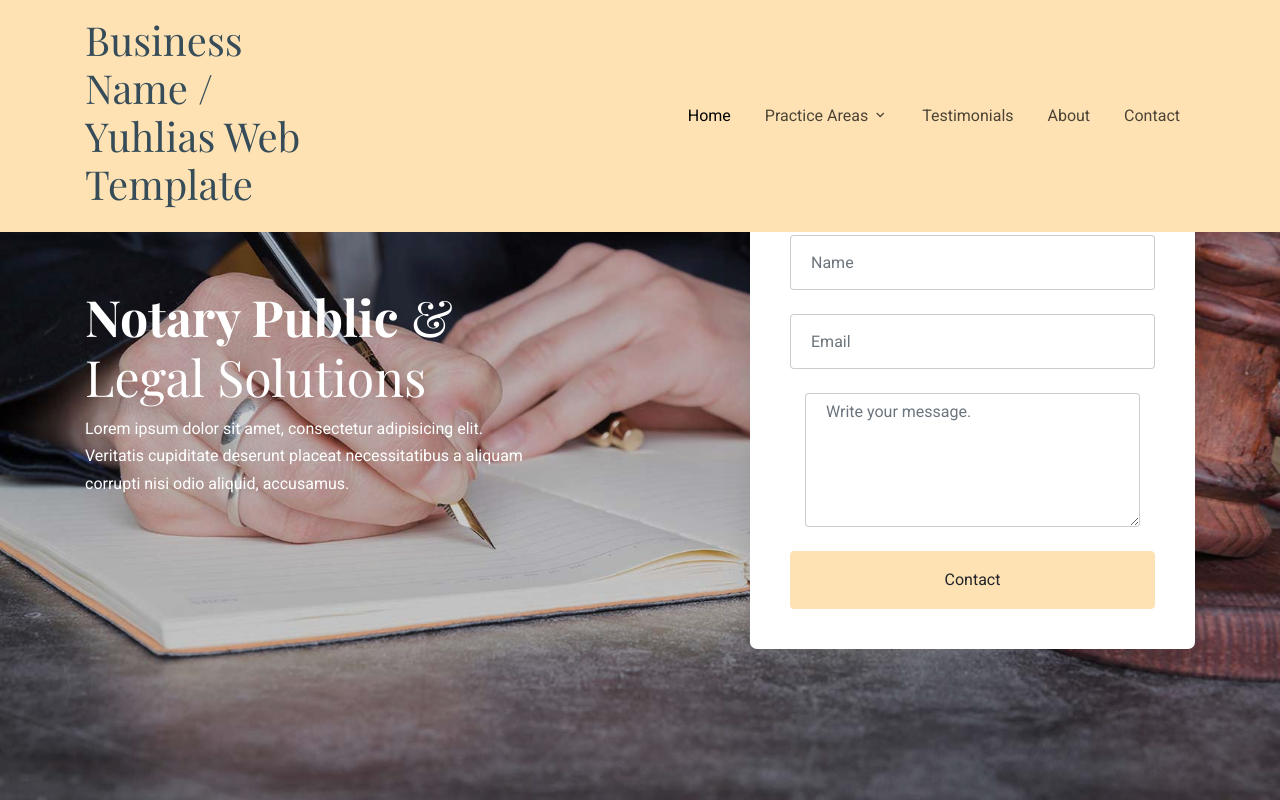
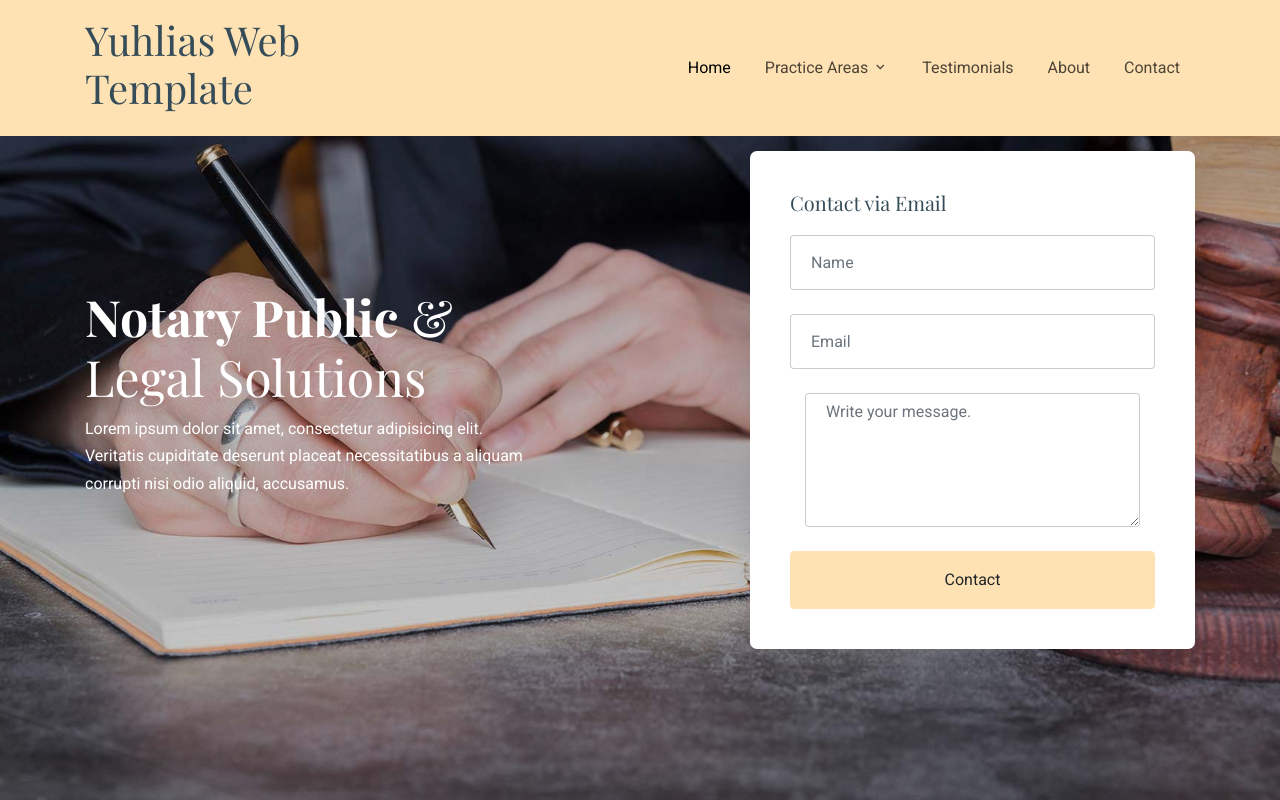
Before and after one commit to carlosalibernard/carlosalibernard.github.io, a plain HTML site: page index.html in a window 1280 px wide. Shown: the top 800 px of the page. Drawn offline with nearby package versions, Linux system fonts and the light colour scheme; files whose address does not match are found by name.

Commit message:
Update index.html

```diff
--- a/index.html
+++ b/index.html
@@ -46,7 +46,7 @@
 
             <div class="col">
               <div class="site-logo">
-                <a href="index.html"><strong><h1>Business Name / Yuhlias Web Template</h1></strong></a>
+                <a href="index.html"><strong><h1>Yuhlias Web Template</h1></strong></a>
               </div>
             </div>
 
```
